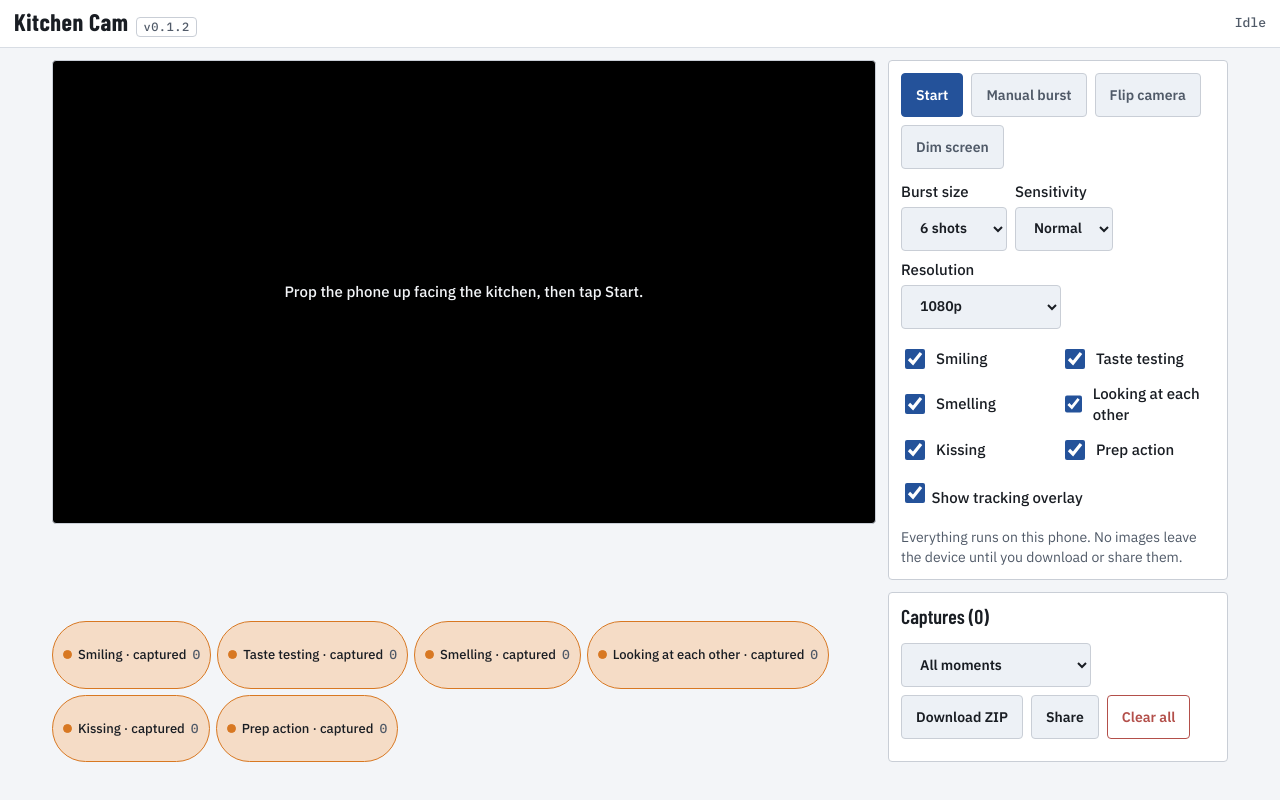
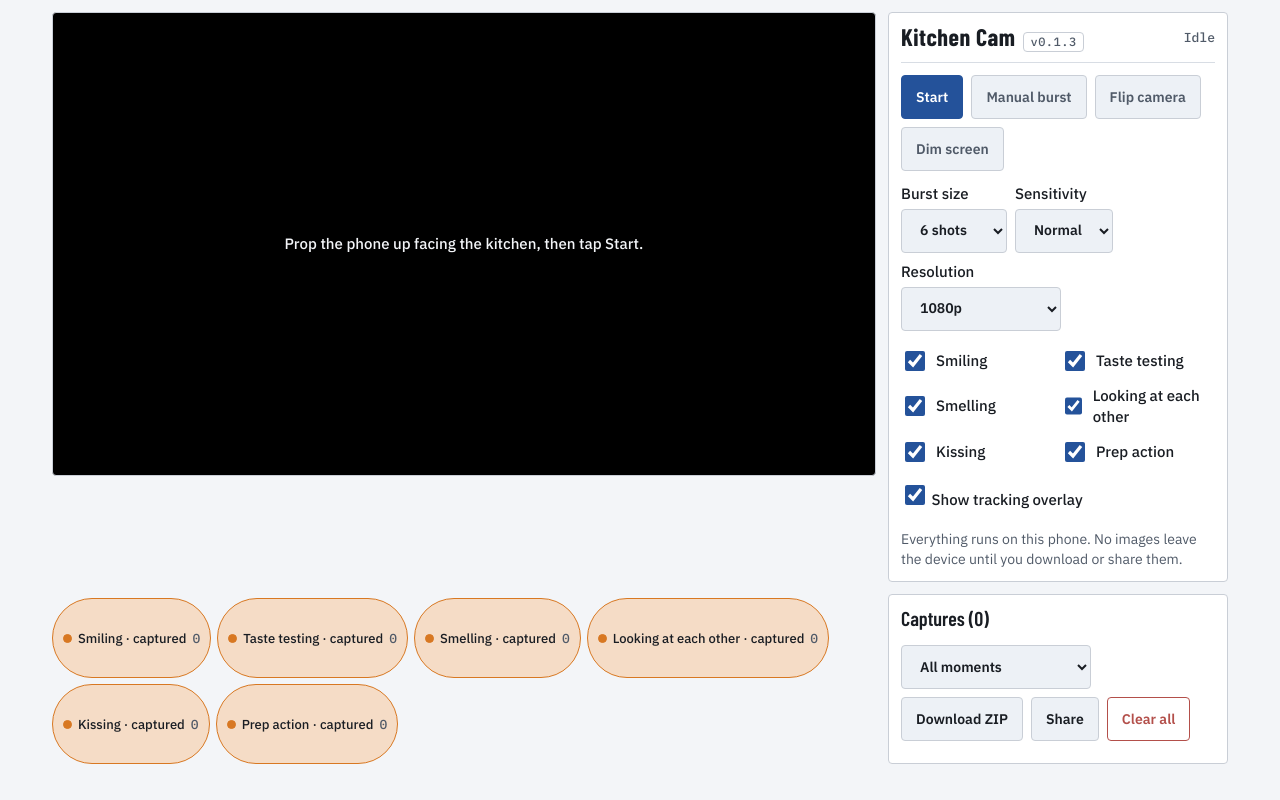
Before and after one commit to ianhay/kitchen-cam, a plain HTML site: page index.html in a window 1280 px wide. Drawn offline with nearby package versions, Linux system fonts and the light colour scheme.

Commit message:
Remove header; move title, version and status into controls panel (v0.1.3)
Frees the top of the screen for the camera view in landscape.

Co-Authored-By: Claude Sonnet 5.5 <noreply@anthropic.com>

```diff
--- a/index.html
+++ b/index.html
@@ -3,7 +3,7 @@
 <head>
 <meta charset="utf-8">
 <meta name="viewport" content="width=device-width, initial-scale=1, viewport-fit=cover">
-<meta name="version" content="0.1.2">
+<meta name="version" content="0.1.3">
 <meta name="theme-color" content="#10151c">
 <title>Kitchen Cam</title>
 <link rel="preconnect" href="https://fonts.googleapis.com">
@@ -72,9 +72,9 @@ body {
   font: 400 15px/1.45 var(--ih-font-body);
   padding: env(safe-area-inset-top) env(safe-area-inset-right) env(safe-area-inset-bottom) env(safe-area-inset-left);
 }
-header {
-  display: flex; align-items: center; justify-content: space-between; gap: 12px;
-  padding: 10px 14px; border-bottom: 1px solid var(--ih-divider); background: var(--ih-surface);
+.brand {
+  display: flex; align-items: center; justify-content: space-between; flex-wrap: wrap; gap: 6px 12px;
+  padding-bottom: 10px; border-bottom: 1px solid var(--ih-divider);
 }
 h1 { font: 700 24px/1 var(--ih-font-heading); margin: 0; letter-spacing: .02em; display: flex; align-items: baseline; gap: 8px; }
 h2 { font: 600 20px/1.1 var(--ih-font-heading); margin: 0 0 8px; }
@@ -158,11 +158,6 @@ input[type=checkbox] { width: 20px; height: 20px; accent-color: var(--ih-primary
 </style>
 </head>
 <body>
-<header>
-  <h1>Kitchen Cam <span class="version" data-version></span></h1>
-  <span class="status-line" id="status">Idle</span>
-</header>
-
 <main>
   <div class="stack">
     <div class="stage" id="stage">
@@ -176,6 +171,10 @@ input[type=checkbox] { width: 20px; height: 20px; accent-color: var(--ih-primary
 
   <div class="stack">
     <section class="panel stack">
+      <div class="brand">
+        <h1>Kitchen Cam <span class="version" data-version></span></h1>
+        <span class="status-line" id="status" role="status">Idle</span>
+      </div>
       <div class="row">
         <button class="primary" id="startBtn">Start</button>
         <button id="burstBtn" disabled>Manual burst</button>
@@ -242,7 +241,7 @@ input[type=checkbox] { width: 20px; height: 20px; accent-color: var(--ih-primary
 <div class="toast" id="toast" role="status"></div>
 
 <script type="module">
-const APP_VERSION = '0.1.2';
+const APP_VERSION = '0.1.3';
 const APP_NAME = 'Kitchen Cam';
 document.querySelectorAll('[data-version]').forEach(el => el.textContent = 'v' + APP_VERSION);
 console.log(`%c${APP_NAME} v${APP_VERSION}`, 'font-weight:600');
```
Also changed, not shown: 2 other files.
